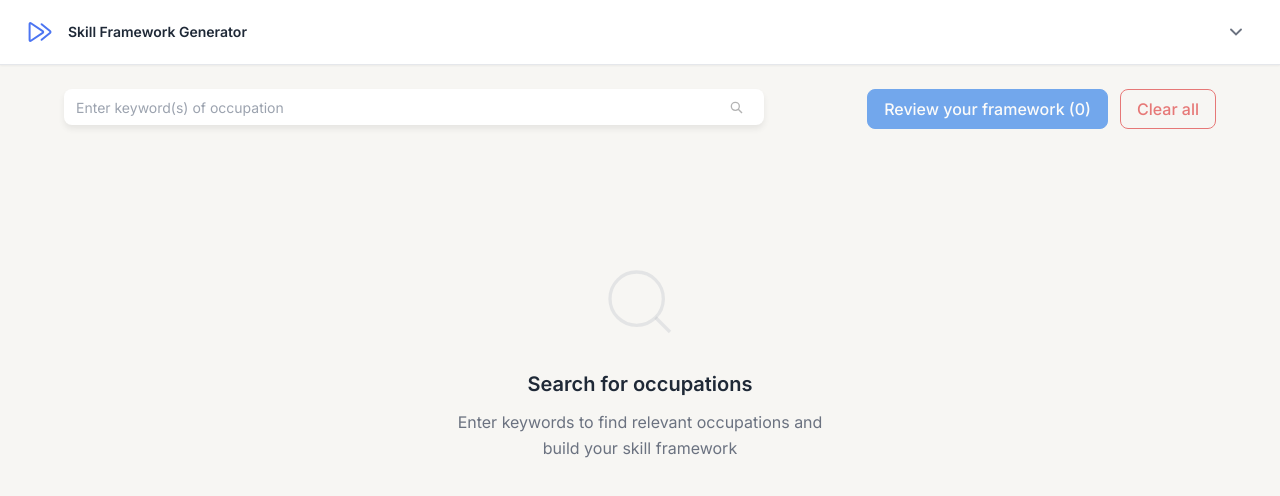
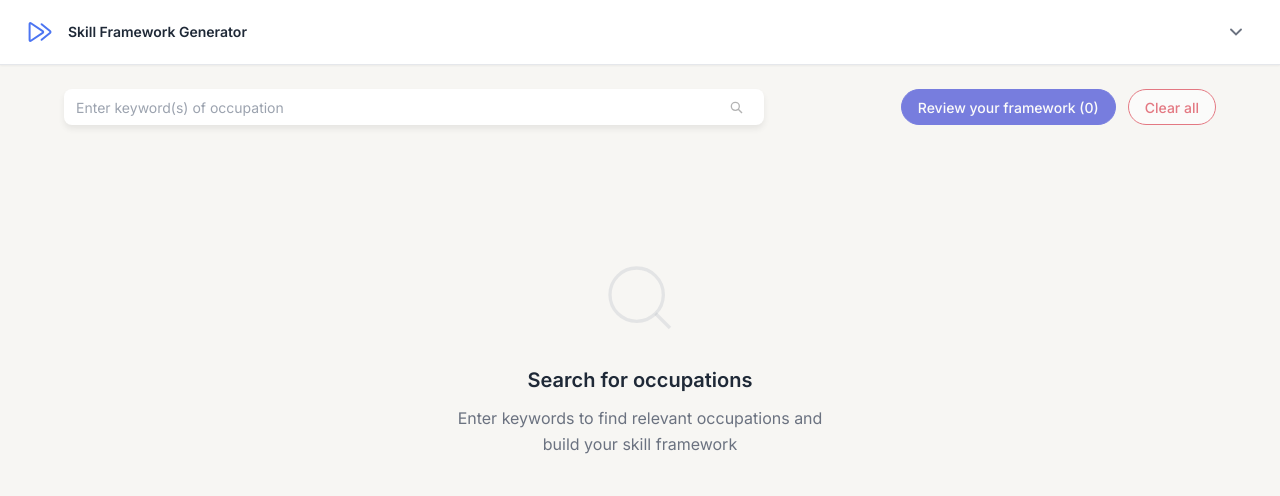
Before and after one commit to baba-yu/skill_framework_generator, a Vue app: page / in a window 1280 px wide. Shown: the top 496 px of the page. Built offline with nearby package versions, Linux system fonts and the light colour scheme.

Commit message:
chore: Adjusted button designs.

```diff
--- a/src/components/base/BaseButton.vue
+++ b/src/components/base/BaseButton.vue
@@ -74,6 +74,7 @@ const buttonClasses = computed(() => [
 
 <style scoped lang="scss">
 @use "@/styles/variables.scss" as *;
+@use "sass:color";
 
 /* ベースボタンスタイル */
 .btn {
@@ -82,7 +83,7 @@ const buttonClasses = computed(() => [
   justify-content: center;
   gap: $space-2;
   border: $border-width solid transparent;
-  border-radius: $radius-lg;
+  border-radius: $radius-pill; // デフォルトで半円形状
   font-family: inherit;
   font-weight: $font-weight-medium;
   text-decoration: none;
@@ -131,32 +132,35 @@ const buttonClasses = computed(() => [
 .btn-sm {
   height: $button-height-sm;
   padding: 0 $button-padding-x-sm;
-  font-size: $font-size-sm;
+  font-size: $button-font-size;
   gap: $space-1;
+  border-radius: calc($button-height-sm / 2); // 高さの半分で半円形状
 }
 
 .btn-md {
   height: $button-height-md;
   padding: 0 $button-padding-x-md;
-  font-size: $font-size-base;
+  font-size: $button-font-size;
   gap: $space-2;
+  border-radius: $radius-pill; // 18px（36pxの半分）
 }
 
 .btn-lg {
   height: $button-height-lg;
   padding: 0 $button-padding-x-lg;
-  font-size: $font-size-lg;
+  font-size: $button-font-size;
   gap: $space-3;
+  border-radius: calc($button-height-lg / 2); // 高さの半分で半円形状
 }
 
 /* ボタンバリアント */
 .btn-primary {
-  background: $color-primary;
+  background: $color-primary;  // #232ED1
   border-color: $color-primary;
   color: $color-white;
 
   &:hover:not(:disabled):not(.btn-loading) {
-    background: $color-primary-hover;
+    background: $color-primary-hover;  // #1e28b8
     border-color: $color-primary-hover;
   }
 }
@@ -194,13 +198,13 @@ const buttonClasses = computed(() => [
 }
 
 .btn-danger {
-  background: $color-error;
-  border-color: $color-error;
-  color: $color-white;
+  background: $color-white;        // 白いフィル
+  border-color: $color-error;      // #D72638 ボーダー
+  color: $color-error;             // #D72638 文字色
 
   &:hover:not(:disabled):not(.btn-loading) {
-    background: darken($color-error, 10%);
-    border-color: darken($color-error, 10%);
+    background: $color-error;      // ホバー時は背景色に
+    color: $color-white;           // ホバー時は白文字
   }
 }
 
@@ -210,8 +214,8 @@ const buttonClasses = computed(() => [
   color: $color-white;
 
   &:hover:not(:disabled):not(.btn-loading) {
-    background: darken($color-success, 10%);
-    border-color: darken($color-success, 10%);
+    background: color.adjust($color-success, $lightness: -10%);
+    border-color: color.adjust($color-success, $lightness: -10%);
   }
 }
 
@@ -308,3 +312,4 @@ const buttonClasses = computed(() => [
     }
   }
 }
+</style>
--- a/src/components/search/SearchForm.vue
+++ b/src/components/search/SearchForm.vue
@@ -71,22 +71,26 @@
       <!-- スペーサー -->
       <div class="spacer"></div>
 
-      <!-- アクションボタン -->
+      <!-- アクションボタン - BaseButtonを使用 -->
       <div class="action-buttons">
-        <button
-          class="btn btn-primary btn-md review-btn"
+        <BaseButton
+          variant="primary"
+          size="md"
           :disabled="selectedCount === 0"
           @click="$emit('review')"
         >
           Review your framework ({{ selectedCount }})
-        </button>
-        <button
-          class="btn btn-outline btn-md clear-btn"
+        </BaseButton>
+
+        <BaseButton
+          variant="danger"
+          size="md"
           :disabled="selectedCount === 0"
           @click="$emit('clear')"
+          class="clear-btn"
         >
           Clear all
-        </button>
+        </BaseButton>
       </div>
     </div>
   </div>
@@ -94,6 +98,7 @@
 
 <script setup lang="ts">
 import { ref, computed } from 'vue';
+import BaseButton from '@/components/base/BaseButton.vue';
 
 // Props
 interface Props {
@@ -215,7 +220,7 @@ defineExpose({
 .search-input-container {
   display: flex;
   align-items: center;
-  border: none !important; // !importantを追加
+  border: none !important;
   border-radius: $radius-lg;
   background: $color-white;
   padding: $space-2 $space-3;
@@ -226,12 +231,12 @@ defineExpose({
   transition: $transition-colors, $transition-shadow;
 
   &:focus-within {
-    border: none !important; // ここにも追加
+    border: none !important;
     box-shadow: $shadow-lg;
   }
 
   &:hover:not(:focus-within) {
-    border: none !important; // ここにも追加
+    border: none !important;
     box-shadow: $shadow-lg;
   }
 }
@@ -240,15 +245,14 @@ defineExpose({
   display: flex;
   align-items: center;
   gap: $space-2;
-  flex-wrap: nowrap; // wrapを無効にして横一列に
+  flex-wrap: nowrap;
   flex: 1;
   min-height: 32px;
   cursor: text;
-  overflow-x: auto; // 横スクロールを有効にする
+  overflow-x: auto;
 
-  // カスタムスクロールバー（オプション）
   &::-webkit-scrollbar {
-    height: 4px; // 横スクロールバーの高さ
+    height: 4px;
   }
 
   &::-webkit-scrollbar-track {
@@ -264,6 +268,7 @@ defineExpose({
     }
   }
 }
+
 .tag-input {
   border: none;
   outline: none;
@@ -286,18 +291,18 @@ defineExpose({
 
 .search-button {
   flex-shrink: 0;
-  width: 32px !important; // 幅を32pxに固定
-  height: 32px !important; // 高さを32pxに固定
+  width: 32px !important;
+  height: 32px !important;
   min-width: 32px;
   max-width: 32px;
   min-height: 32px;
   max-height: 32px;
   background: none !important;
   border: none !important;
-  padding: 0; // パディングを削除
+  padding: 0;
 
   svg {
-    width: 16px; // SVGサイズも調整
+    width: 16px;
     height: 16px;
     circle, path {
       stroke: #828282;
@@ -306,8 +311,8 @@ defineExpose({
 
   &:hover {
     background: rgba(130, 130, 130, 0.1) !important;
-    transform: none !important; // ホバー時の拡大を無効化
-    box-shadow: none !important; // シャドウも無効化
+    transform: none !important;
+    box-shadow: none !important;
   }
 
   &:disabled {
@@ -344,14 +349,14 @@ defineExpose({
   justify-content: center;
   width: 32px;
   height: 32px;
-  background: none; // 背景色なし
+  background: none;
   border: none;
   border-radius: $radius-md;
   cursor: pointer;
   transition: $transition-colors;
 
   &:hover {
-    background: rgba(130, 130, 130, 0.1); // ホバー時のみ薄い背景
+    background: rgba(130, 130, 130, 0.1);
   }
 
   &:focus-visible {
@@ -359,7 +364,6 @@ defineExpose({
     outline-offset: 2px;
   }
 }
-
 
 @keyframes loadingDot {
   0%, 80%, 100% {
@@ -382,9 +386,9 @@ defineExpose({
   font-size: $font-size-sm;
   font-weight: $font-weight-normal;
   flex-shrink: 0;
-  background: #828282; // 指定された色
+  background: #828282;
   color: $color-white;
-  border-radius: $radius-md; // 角を丸めたレクタングル
+  border-radius: $radius-md;
   white-space: nowrap;
   animation: tagAppear 0.2s ease;
 }
@@ -431,12 +435,8 @@ defineExpose({
   flex: 0 0 auto;
 }
 
-.review-btn {
-  white-space: nowrap;
-}
-
+/* Clear ボタンのスタイル調整 */
 .clear-btn {
-  white-space: nowrap;
   border-color: $color-error;
   color: $color-error;
 
@@ -457,16 +457,14 @@ defineExpose({
     flex: 1 1 auto;
   }
 
-
-.spacer {
+  .spacer {
     display: none;
   }
 
   .action-buttons {
     align-self: stretch;
 
-    .review-btn,
-    .clear-btn {
+    > :deep(button) {
       flex: 1;
     }
   }
--- a/src/styles/variables.scss
+++ b/src/styles/variables.scss
@@ -4,8 +4,8 @@
 
 /* Colors */
 // Primary
-$color-primary: #1a73e8;
-$color-primary-hover: #1558b6;
+$color-primary: #232ED1;  // 新しいプライマリ色
+$color-primary-hover: #1e28b8;  // ホバー時の色（少し暗く）
 $color-primary-light: #eff6ff;
 $color-primary-dark: #1055a0;
 
@@ -25,7 +25,7 @@ $color-gray-900: #111827;
 // Semantic Colors
 $color-success: #059669;
 $color-success-light: #d1fae5;
-$color-error: #dc2626;
+$color-error: #D72638;  // 新しいエラー色
 $color-error-light: #fef2f2;
 $color-warning: #d97706;
 $color-warning-light: #fef3c7;
@@ -48,8 +48,8 @@ $color-text-inverse: #ffffff;
 // Border Colors
 $color-border: #e5e7eb;
 $color-border-light: #f3f4f6;
-$color-border-focus: #1a73e8;
-$color-border-error: #dc2626;
+$color-border-focus: #232ED1;  // プライマリ色に変更
+$color-border-error: #D72638;  // エラー色に変更
 
 /* Typography */
 $font-family-base: 'Inter', system-ui, -apple-system, BlinkMacSystemFont, 'Segoe UI', Roboto, sans-serif;
@@ -113,6 +113,7 @@ $radius-lg: 8px;
 $radius-xl: 12px;
 $radius-2xl: 16px;
 $radius-full: 9999px;
+$radius-pill: 18px;  // ボタン用の半円形状（高さ36pxの半分）
 
 /* Shadows */
 $shadow-sm: 0 1px 2px rgba(0, 0, 0, 0.05);
@@ -121,7 +122,7 @@ $shadow-lg: 0 10px 15px rgba(0, 0, 0, 0.1);
 $shadow-xl: 0 20px 25px rgba(0, 0, 0, 0.15);
 $shadow-card: 0 2px 8px rgba(0, 0, 0, 0.1);
 $shadow-card-hover: 0 4px 12px rgba(0, 0, 0, 0.15);
-$shadow-focus: 0 0 0 3px rgba(26, 115, 232, 0.1);
+$shadow-focus: 0 0 0 3px rgba(35, 46, 209, 0.1);  // プライマリ色に変更
 
 /* Z-index */
 $z-dropdown: 1000;
@@ -148,13 +149,14 @@ $breakpoint-xl: 1280px;
 $breakpoint-2xl: 1536px;
 
 /* Component Specific */
-// Buttons
+// Buttons - 新しい仕様
 $button-height-sm: 32px;
-$button-height-md: 40px;
-$button-height-lg: 48px;
+$button-height-md: 36px;    // 新しい高さ
+$button-height-lg: 40px;
 $button-padding-x-sm: 12px;
 $button-padding-x-md: 16px;
-$button-padding-x-lg: 24px;
+$button-padding-x-lg: 20px;
+$button-font-size: 14px;    // 統一フォントサイズ
 
 // Input
 $input-height: 40px;
--- a/src/views/PreviewView.vue
+++ b/src/views/PreviewView.vue
@@ -16,13 +16,15 @@
             Includes the skills for the following occupation(s): {{ occupationNames }}
           </p>
         </div>
-        <button
-          class="btn btn-primary btn-lg download-button"
+        <BaseButton
+          variant="primary"
+          size="lg"
+          :disabled="!hasSkills"
           @click="downloadCSV"
-          :disabled="!hasSkills"
+          class="download-button"
         >
           Download
-        </button>
+        </BaseButton>
       </div>
 
       <!-- 3カラムレイアウト -->
@@ -65,6 +67,7 @@ import { useLoadingStore } from '@/store/loading';
 import { fetchFrameworkPreviewAll, type SkillItem } from '@/api/preview';
 import { downloadCsv } from '@/utils/csv';
 import BaseLayout from '@/components/base/BaseLayout.vue';
+import BaseButton from '@/components/base/BaseButton.vue';
 import SkillCategories from '@/components/preview/SkillCategories.vue';
 import SkillList from '@/components/preview/SkillList.vue';
 import SkillDetail from '@/components/preview/SkillDetail.vue';
```
